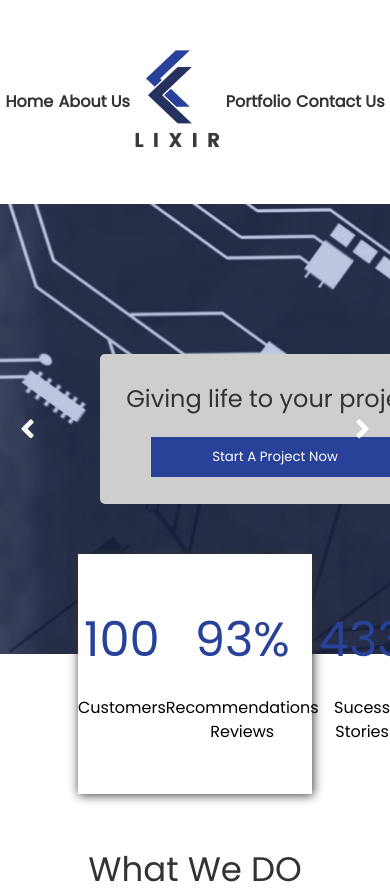
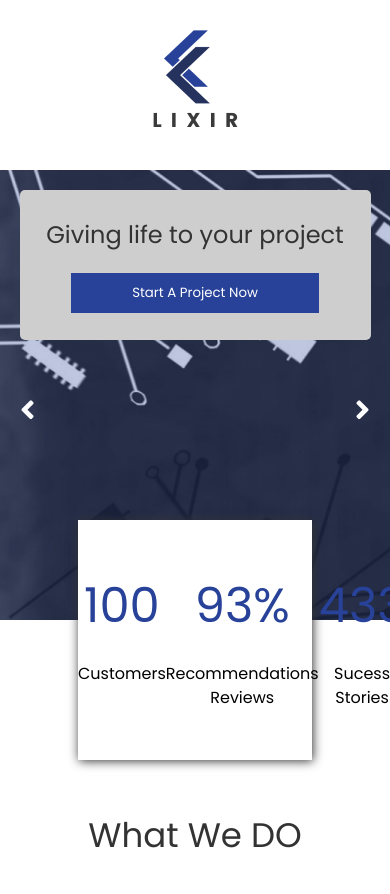
Before and after one commit to phiiileo/lit-page, a PHP site: page /newIndex.html in a window 390 px wide; the page is wider, and only the part inside the window is pictured. Shown: the top 894 px of that part. Run offline with PHP 8.4, Linux system fonts and the light colour scheme; some libraries are stand-ins or nearby versions.

Commit message:
made header responsive

```diff
--- a/css/newIndex.css
+++ b/css/newIndex.css
@@ -24,7 +24,7 @@ img {
 
 header {
   background-color: white;
-  padding: 50px 0;
+  padding: 10px 0;
   text-align: center;
 }
 
@@ -46,10 +46,32 @@ header nav a {
   font-weight: bold;
 }
 
+@media screen and (max-width: 560px) {
+  header nav {
+    display: block;
+    position: relative;
+    padding-top: 150px;
+  }
+  header nav a {
+    display: block;
+    display: none;
+  }
+  header nav a.logo {
+    display: block;
+    text-align: center;
+    cursor: pointer;
+    position: absolute;
+    top: 20px;
+    margin: 0;
+    width: 100%;
+  }
+}
+
 .control {
   font-size: 30px;
   position: absolute;
   color: white;
+  top: 50%;
 }
 
 .control--left {
@@ -267,6 +289,13 @@ header nav a {
   line-height: 21px;
 }
 
+@media screen and (max-width: 560px) {
+  .row1 {
+    display: block;
+    padding: 5%;
+  }
+}
+
 footer {
   background-color: #333333;
   color: white;
--- a/css/sass/fragments/index/_header.scss
+++ b/css/sass/fragments/index/_header.scss
@@ -1,6 +1,6 @@
 header {
   background-color: white;
-  padding: 50px 0;
+  padding: 10px 0;
   text-align: center;
   nav {
     display: flex;
@@ -15,6 +15,25 @@ header {
   }
 }
 
-@media screen and (max-width:778px0){
-
+@media screen and (max-width: 560px) {
+  header {
+    nav {
+        display: block;
+        position: relative;
+        padding-top: 150px;
+      a {
+          display: block;
+          display: none;
+      }
+      a.logo {
+        display: block;
+        text-align: center;
+        cursor: pointer;
+        position: absolute;
+        top: 20px;
+        margin: 0;
+        width: 100%;
+      }
+    }
+  }
 }
--- a/css/sass/fragments/index/_indexBody.scss
+++ b/css/sass/fragments/index/_indexBody.scss
@@ -2,6 +2,7 @@
     font-size: 30px;
     position: absolute;
     color: white;
+    top: 50%;
 }
 
 .control--left {
@@ -195,3 +196,10 @@
     }
   }
 }
+
+@media screen and (max-width: 560px){
+    .row1 {
+        display: block;
+        padding: 5%;
+    }
+}
--- a/newIndex.html
+++ b/newIndex.html
@@ -17,7 +17,7 @@
             <nav>
                 <a href="#">Home</a>
                 <a href="#">About Us</a>
-                <a><img src="images/brand_logo.png" alt=""></a>
+                <a class="logo"><img src="images/brand_logo.png" alt=""></a>
                 <a href="#">Portfolio</a>
                 <a href="#">Contact Us</a>
             </nav>
```
Also changed, not shown: 1 other file.
